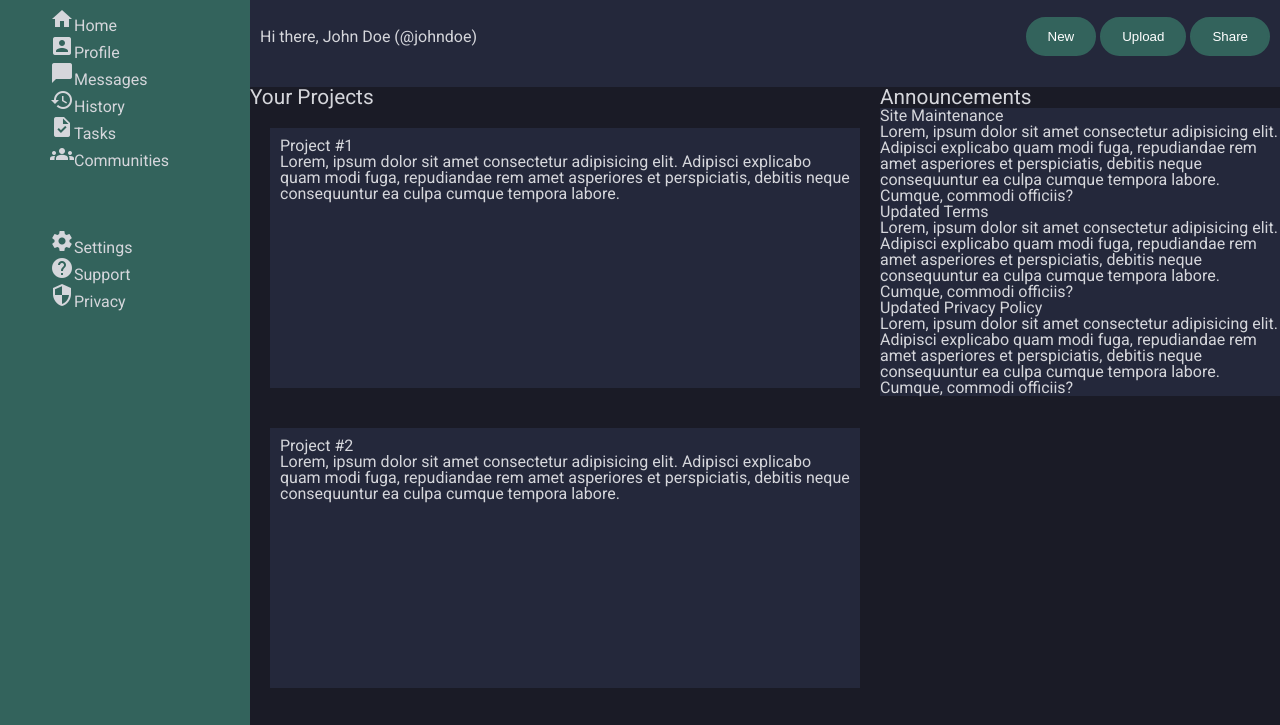
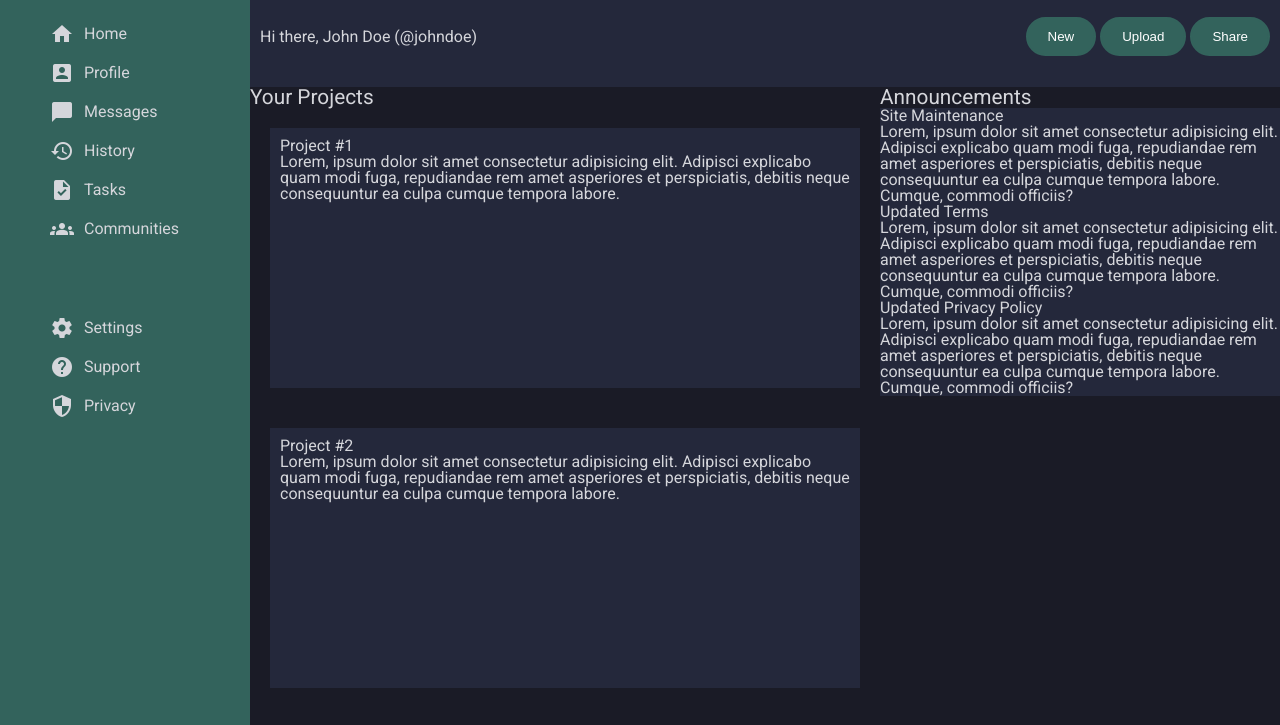
Before and after one commit to IgnacioMarucco/odin-dashboard, a plain HTML site: page index.html in a window 1280 px wide. Shown: the part 63-788 px from the top of the page. Drawn offline with Linux system fonts and the light colour scheme.

Commit message:
Fix nav style

```diff
--- a/main.css
+++ b/main.css
@@ -115,6 +115,18 @@ h1>.material-icons {
 nav ul {
   padding: 30px 50px;
 }
+
+nav ul li {
+  margin-top: 15px;
+}
+
+nav ul li a {
+  display: flex;
+  flex-direction: row;
+  justify-content: baseline;
+  align-items: center;
+  gap: 10px;
+}
 /* HEADER */
 header {
   background-color: var(--secondary-color);
```
